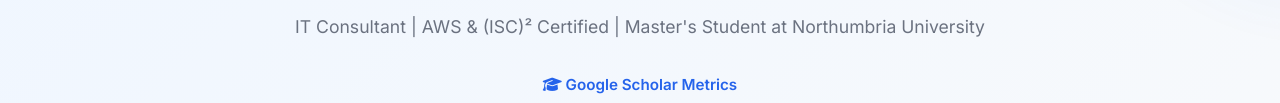
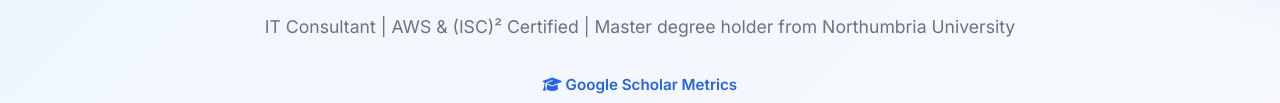
Before and after one commit to iSpammer/portfolio, a plain HTML site: page index.html in a window 1280 px wide. Shown: the part 259-362 px from the top of the page. Drawn offline with Linux system fonts and the light colour scheme.

Commit message:
Update index.html

```diff
--- a/index.html
+++ b/index.html
@@ -954,7 +954,7 @@
             <h1>Osama Akram Amin Metwally Hussien</h1>
             <h2>Cybersecurity Professional & Academic Researcher</h2>
             <p style="color: var(--text-secondary); font-size: 1.1rem; margin: 1rem 0;">
-                IT Consultant | AWS & (ISC)² Certified | Master's Student at Northumbria University
+                IT Consultant | AWS & (ISC)² Certified | Master degree holder from Northumbria University
             </p>
 
             <div class="metrics-container">
```
